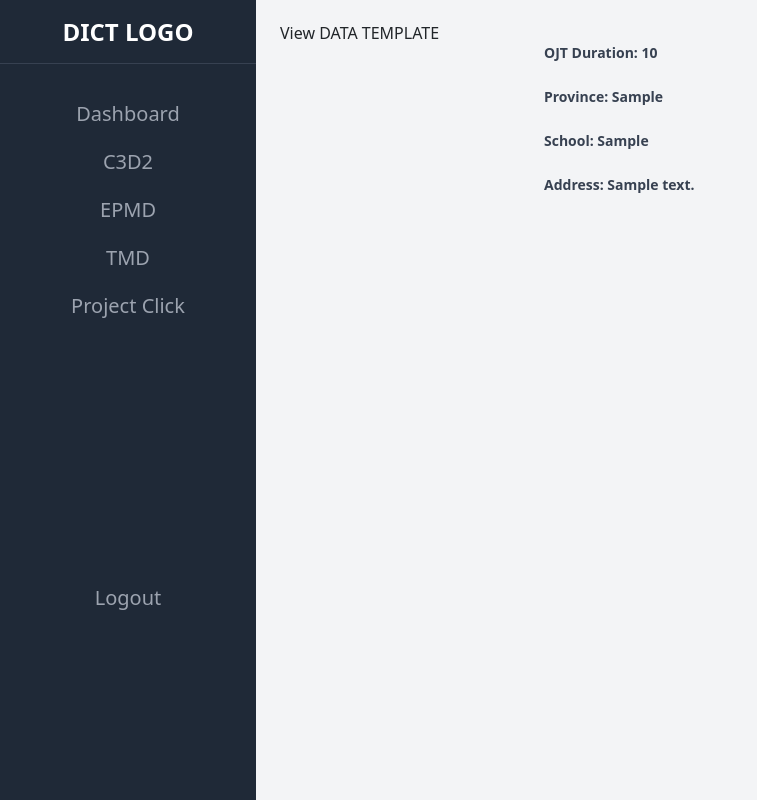
After one commit to Glennarcega/ilcdbcore, a Django app: page /view_data_ojt/1/ in a window 1280 px wide. The commit adds this page. Shown: the whole page, without its empty margins (0-757 px from the left). Run offline with Django 5.2, Linux system fonts and the light colour scheme; tables that the repository leaves empty hold one stand-in row (values such as "Sample post"); some libraries are stand-ins or nearby versions.

Commit message:
done crud

```diff
--- /dev/null
+++ b/dict/templates/view_data_ojt.html
@@ -0,0 +1,60 @@
+<!-- myapp/templates/home.html -->
+<!DOCTYPE html>
+<html lang="en">
+    <head>
+        <meta charset="UTF-8">
+        <meta name="viewport" content="width=device-width, initial-scale=1.0">
+        <title>Document</title>
+
+        <link rel='stylesheet' href='https://cdnjs.cloudflare.com/ajax/libs/tailwindcss/2.2.15/tailwind.min.css'>
+        <!-- Include Bootstrap CSS -->
+        <link rel="stylesheet" href="https://stackpath.bootstrapcdn.com/bootstrap/4.3.1/css/bootstrap.min.css">
+
+        <link rel='stylesheet' href='https://cdnjs.cloudflare.com/ajax/libs/tailwindcss/2.2.15/tailwind.min.css'>
+    </head>
+<body>
+
+    <div class="flex h-screen bg-gray-200">
+        <!-- Sidebar -->
+        <aside class="w-64 bg-gray-800 h-full text-white">
+          <div class="flex items-center justify-center h-16 border-b border-gray-700">
+            <span class="text-2xl font-semibold">DICT LOGO</span>
+          </div>
+
+          <!-- Sidebar Content -->
+          {% include 'sidebar.html' %}
+
+
+        </aside>
+
+        <!-- Main Content -->
+        <div class="flex-1 flex flex-col overflow-hidden">
+
+            <main class="flex-1 overflow-x-hidden overflow-y-auto bg-gray-100 p-4">
+                <H1>View DATA TEMPLATE</H1>
+
+                <form method="post" action="{% url 'edit_data_ojt' application.id %}" class="max-w-md mx-auto">
+                    {% csrf_token %}
+                    <input type="hidden" name="application_id" value="{{ application.id }}">
+                    <div class="mb-4">
+                        <label class="block text-gray-700 text-sm font-bold mb-2" for="ojt_duration">OJT Duration: {{ application.ojt_duration }}</label>
+                    </div>
+                    <div class="mb-4">
+                        <label class="block text-gray-700 text-sm font-bold mb-2" for="province">Province: {{ application.province }}</label>
+                    </div>
+                    <div class="mb-4">
+                        <label class="block text-gray-700 text-sm font-bold mb-2" for="school">School: {{ application.school }}</label>
+                    </div>
+                    <div class="mb-4">
+                        <label class="block text-gray-700 text-sm font-bold mb-2" for="school_address">Address: {{ application.school_address }}</label>
+                    </div>
+                </form>
+            </main>
+
+        </div>
+      </div>
+ <!-- Include Bootstrap JS (Optional) -->
+ <script src="https://code.jquery.com/jquery-3.3.1.slim.min.js"></script>
+ <script src="https://stackpath.bootstrapcdn.com/bootstrap/4.3.1/js/bootstrap.min.js"></script>
+</body>
+</html>
--- a/dict/urls.py
+++ b/dict/urls.py
@@ -1,6 +1,6 @@
 
 from django.urls import path
-from .views import home, c3d2, epmd, tmd, projectClick, insert_data,add_data_ojt_form,edit_data_ojt
+from .views import home, c3d2, epmd, tmd, projectClick, insert_data,add_data_ojt_form,edit_data_ojt,view_data_ojt
 
 urlpatterns = [
     path('', home, name='home'),      # URL for the home view
@@ -11,4 +11,6 @@ urlpatterns = [
     path('insert_data/', insert_data, name='insert_data'),
     path('add_data_ojt_form/', add_data_ojt_form, name='add_data_ojt_form'),
     path('edit_data_ojt/<int:application_id>/',edit_data_ojt, name='edit_data_ojt'),
+    path('view_data_ojt/<int:application_id>/',view_data_ojt, name='view_data_ojt'),
+
  ]
--- a/dict/views.py
+++ b/dict/views.py
@@ -52,6 +52,34 @@ def edit_data_ojt(request, application_id):
     # Render the edit_data_ojt.html template with the retrieved application object
     return render(request, 'edit_data_ojt.html', {'application': application})
 
+def view_data_ojt(request, application_id):
+    # Retrieve the application object from the database based on the application_id
+    application = get_object_or_404(InternshipApplication, id=application_id)
+
+    # Check if the request method is POST
+    if request.method == 'POST':
+        # Handle form submission to update data
+        # Assuming you receive data from a form POST request
+        ojt_duration = request.POST.get('ojt_duration')
+        province = request.POST.get('province')
+        school = request.POST.get('school')
+        school_address = request.POST.get('school_address')
+
+        # Update the fields of the retrieved application object
+        application.ojt_duration = ojt_duration
+        application.province = province
+        application.school = school
+        application.school_address = school_address
+
+        # Save the updated application object to the database
+        application.save()
+
+        # Redirect to a success page or any other page
+        return redirect('epmd')  # You can change 'home' to the appropriate URL name
+
+    # Render the edit_data_ojt.html template with the retrieved application object
+    return render(request, 'view_data_ojt.html', {'application': application})
+
 def insert_data(request):
     if request.method == 'POST':
         # Assuming you receive data from a form POST request
@@ -76,6 +104,7 @@ def insert_data(request):
     else:
         return HttpResponse('Please use a POST request to insert data.')
 
+
 def epmd(request):
     applications = InternshipApplication.objects.all()
     return render(request, 'epmd.html', {'applications': applications})
```
Also changed, not shown: dict/templates/epmd.html (+5 -2 lines).
